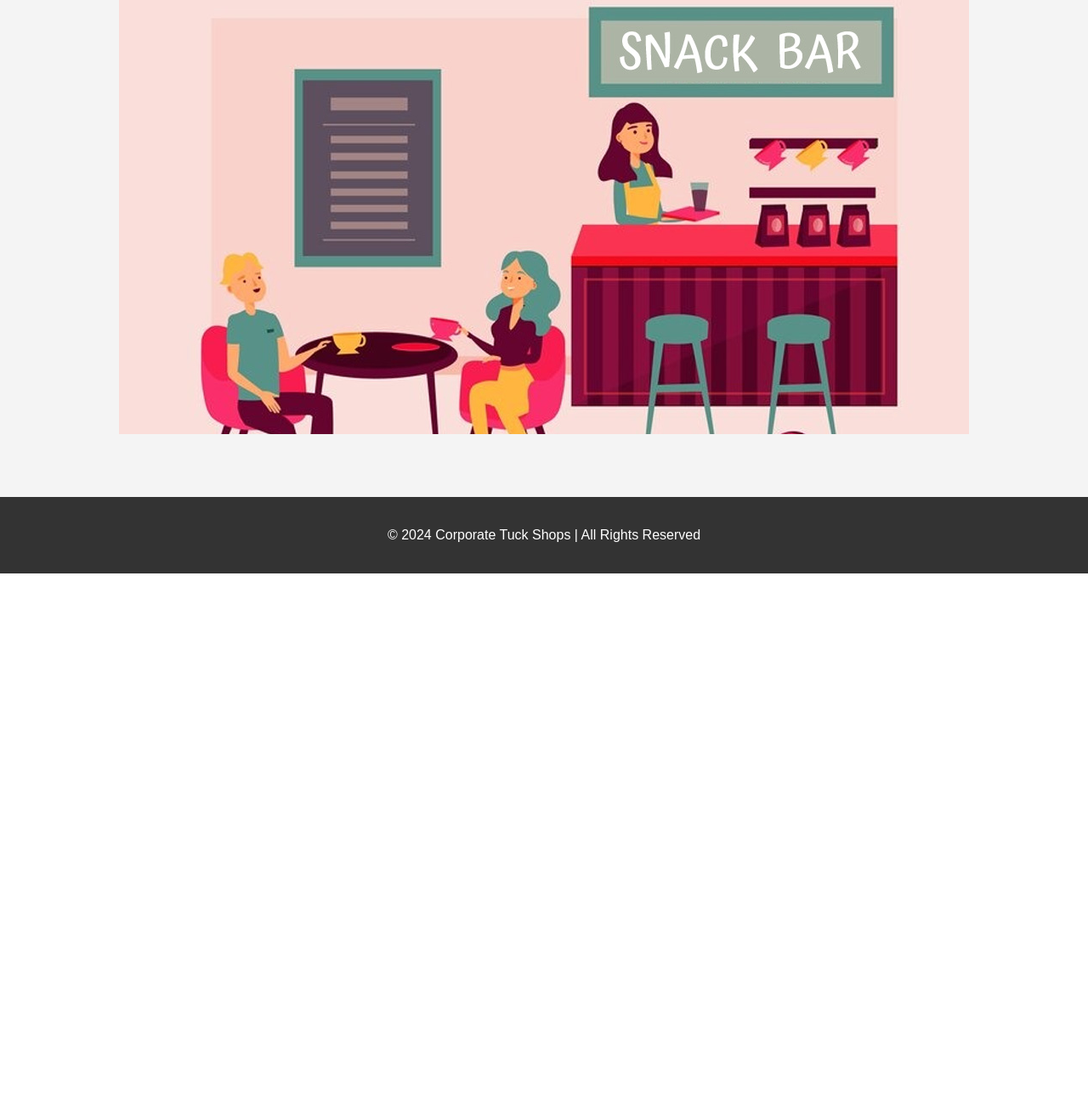
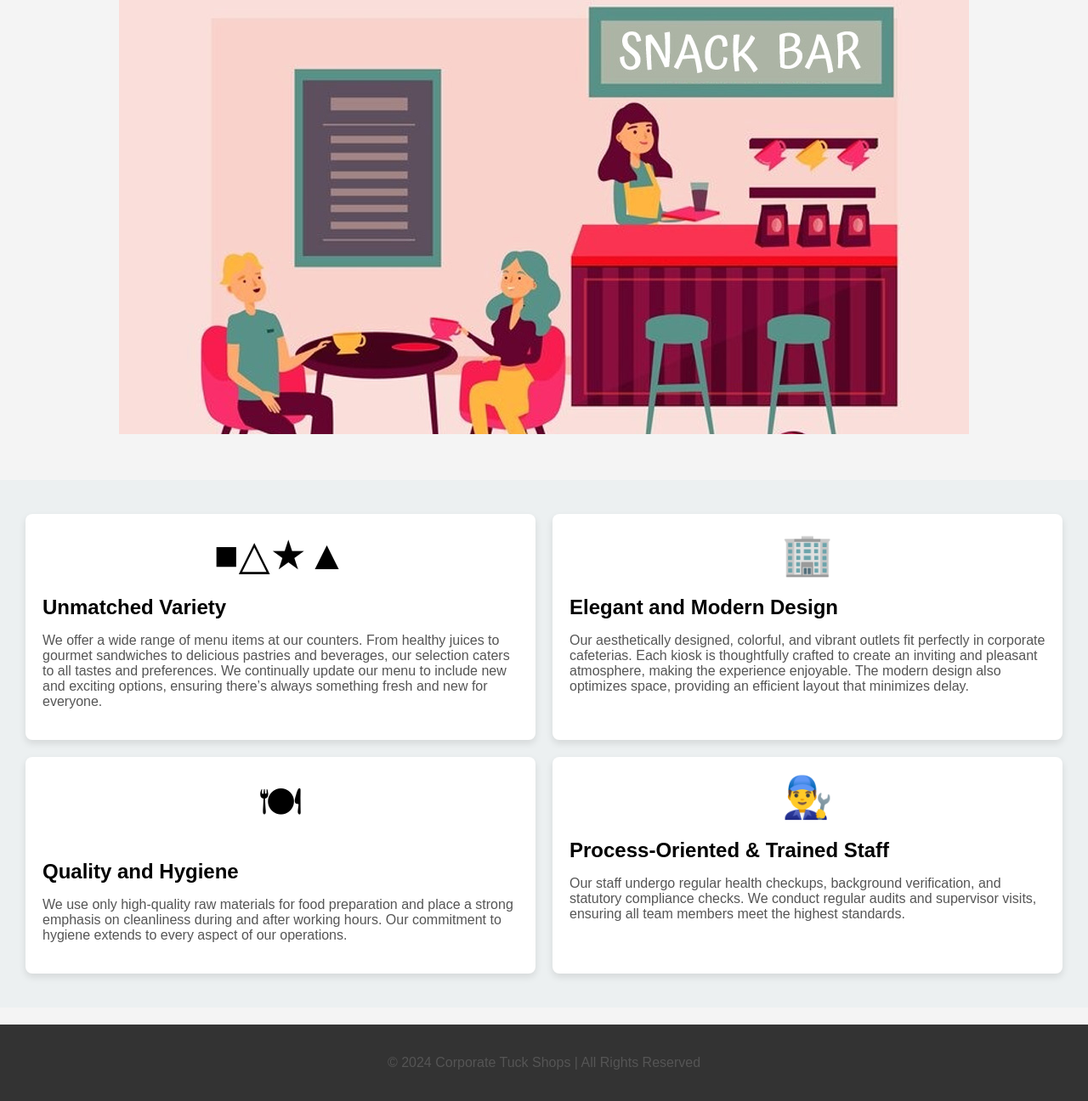
Before and after one commit to Shubham53Mishra/tuck-shops, a PHP site: page / in a window 1280 px wide. Shown: the part 561-1857 px from the top of the page at 85% size. Before the commit the page ends 1236 px from the top, so only its background shows below. Run offline with PHP 8.4, Linux system fonts and the light colour scheme.

Commit message:
add the card

```diff
--- a/index.php
+++ b/index.php
@@ -65,6 +65,40 @@
         </section>
     </main>
 
+   <!-- Feature Section -->
+   <section class="features">
+            <div class="container">
+                <!-- Card 1: Unmatched Variety -->
+                <div class="feature-box">
+                    <div class="icon">&#9632;&#9651;&#9733;&#9650;</div>
+                    <h2>Unmatched Variety</h2>
+                    <p>We offer a wide range of menu items at our counters. From healthy juices to gourmet sandwiches to delicious pastries and beverages, our selection caters to all tastes and preferences. We continually update our menu to include new and exciting options, ensuring there’s always something fresh and new for everyone.</p>
+                </div>
+
+                <!-- Card 2: Elegant and Modern Design -->
+                <div class="feature-box">
+                    <div class="icon">&#127970;</div>
+                    <h2>Elegant and Modern Design</h2>
+                    <p>Our aesthetically designed, colorful, and vibrant outlets fit perfectly in corporate cafeterias. Each kiosk is thoughtfully crafted to create an inviting and pleasant atmosphere, making the experience enjoyable. The modern design also optimizes space, providing an efficient layout that minimizes delay.</p>
+                </div>
+
+                <!-- Card 3: Quality and Hygiene -->
+                <div class="feature-box">
+                    <div class="icon">&#127869;</div>
+                    <h2>Quality and Hygiene</h2>
+                    <p>We use only high-quality raw materials for food preparation and place a strong emphasis on cleanliness during and after working hours. Our commitment to hygiene extends to every aspect of our operations.</p>
+                </div>
+
+                <!-- Card 4: Process-Oriented & Trained Staff -->
+                <div class="feature-box">
+                    <div class="icon">&#128104;&#8205;&#128295;</div>
+                    <h2>Process-Oriented & Trained Staff</h2>
+                    <p>Our staff undergo regular health checkups, background verification, and statutory compliance checks. We conduct regular audits and supervisor visits, ensuring all team members meet the highest standards.</p>
+                </div>
+            </div>
+        </section>
+    </main>
+
     <!-- Footer Section -->
     <footer>
         <p>&copy; 2024 Corporate Tuck Shops | All Rights Reserved</p>
--- a/script.js
+++ b/script.js
@@ -1,4 +1,14 @@
-document.addEventListener('DOMContentLoaded', function() {
-    console.log("Page loaded successfully!");
-    // Additional JavaScript functionalities can be added here
+// Placeholder for future interaction if needed
+
+document.addEventListener('DOMContentLoaded', () => {
+    console.log("Page loaded and ready.");
+
+    // Example interaction: Alert on feature click
+    const featureBoxes = document.querySelectorAll('.feature-box');
+
+    featureBoxes.forEach(box => {
+        box.addEventListener('click', () => {
+            alert("You clicked on: " + box.querySelector('h2').textContent);
+        });
+    });
 });
--- a/style.css
+++ b/style.css
@@ -132,8 +132,62 @@ nav ul li a:hover {
     max-width: 100%;
     height: auto;
 }
+/* Feature Section */
+.features {
+    background-color: #ecf0f1; /* Light background for contrast */
+    padding: 40px 30px;
+}
 
-/* Footer Styles */
+.container {
+    display: grid;
+    grid-template-columns: repeat(2, 1fr); /* Two cards per row */
+    gap: 20px;
+}
+
+.feature-box {
+    background-color: white;
+    border-radius: 8px;
+    padding: 20px;
+    box-shadow: 0 4px 8px rgba(0, 0, 0, 0.1);
+    transition: transform 0.3s;
+}
+
+.feature-box:hover {
+    transform: translateY(-5px); /* Lift effect on hover */
+}
+
+.icon {
+    font-size: 3rem; /* Size for icons */
+    text-align: center;
+    margin-bottom: 10px; /* Spacing below the icon */
+}
+
+h2 {
+    font-size: 1.5rem; /* Heading size */
+    margin-bottom: 10px; /* Spacing below the heading */
+}
+
+p {
+    font-size: 1rem; /* Paragraph size */
+    color: #555; /* Text color */
+}
+
+/* Media Queries for Responsive Design */
+@media screen and (max-width: 768px) {
+    .container {
+        grid-template-columns: 1fr; /* Stack cards in a single column on smaller screens */
+    }
+
+    .hero h1 {
+        font-size: 2rem; /* Adjust hero heading size on smaller screens */
+    }
+
+    .hero p {
+        font-size: 1rem; /* Adjust hero paragraph size */
+    }
+}
+
+/* Footer */
 footer {
     background-color: #333;
     color: #fff;
```
